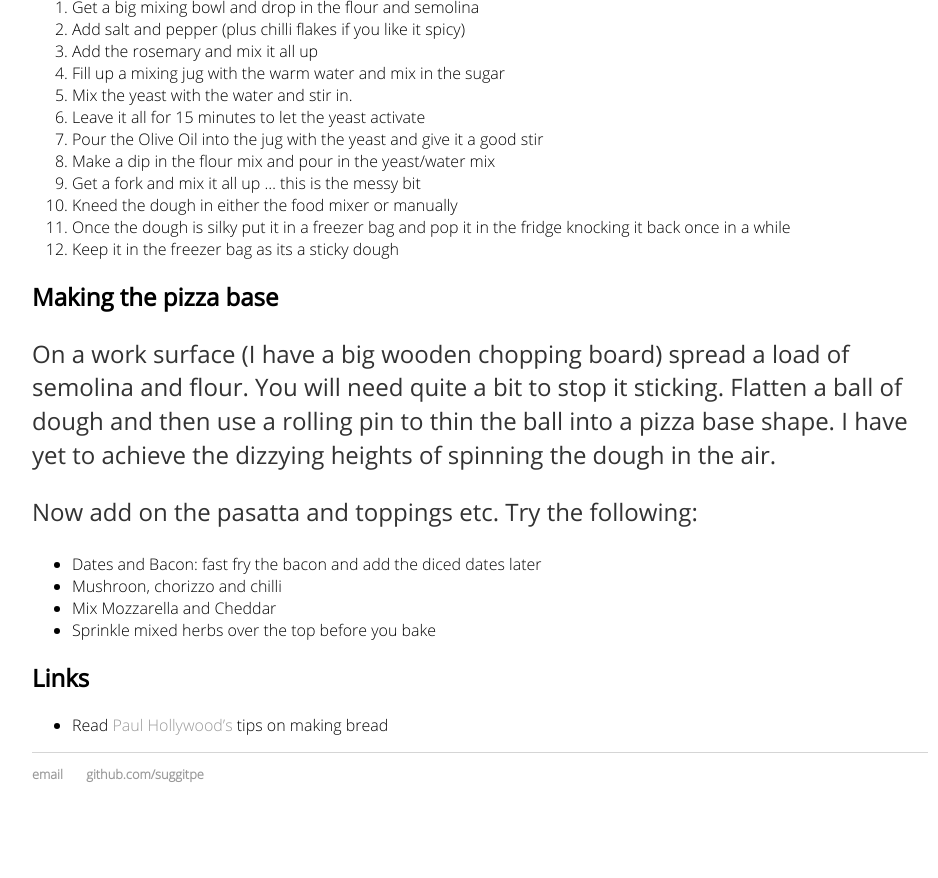
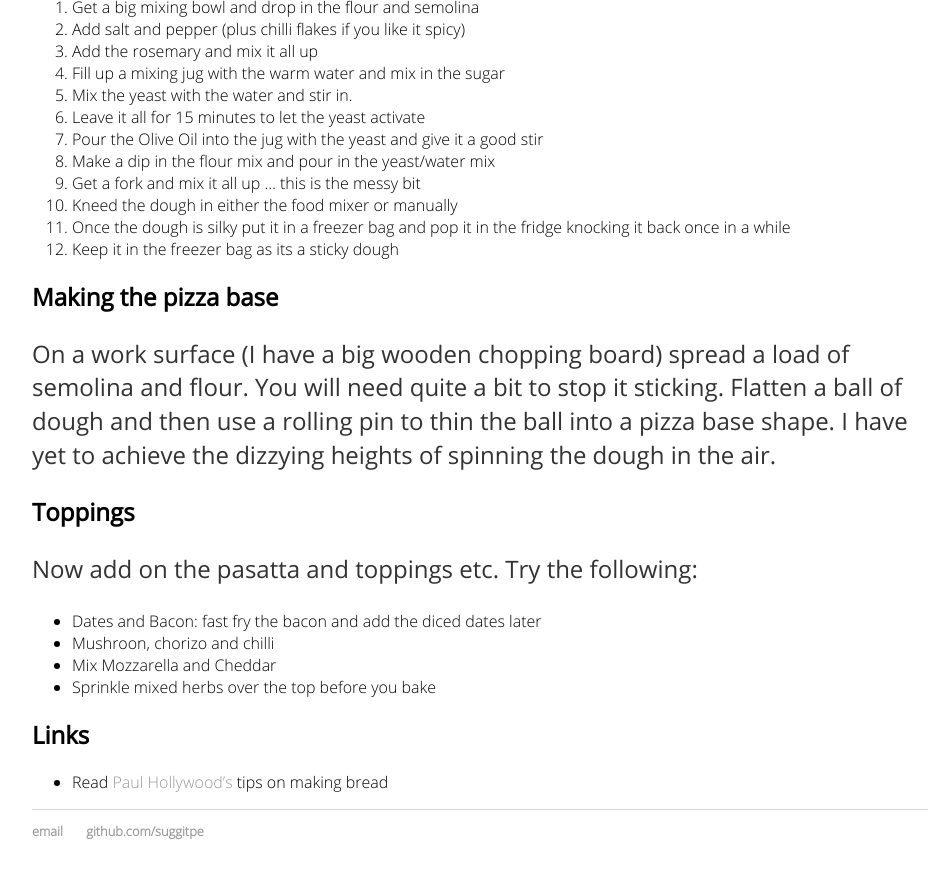
Before and after one commit to suggitpe/suggitpe.github.io, a Jekyll site: the page built from recipes/pizza-dough.md, in a window 1280 px wide and 900 px high, scrolled down 1035 px. Shown: the top 878 px of the window, without its empty margins (160-1098 px from the left). Built offline with Jekyll 4.4.1, drawn with Linux system fonts in a browser that asks for light colours; before the commit the page ends 1878 px from its top, so only the background shows below that.

Commit message:
fixed pizza dough

```diff
--- a/recipes/pizza-dough.md
+++ b/recipes/pizza-dough.md
@@ -44,10 +44,11 @@ This version of the dough is done trying to make as little mess as possible ...
 ## Making the pizza base
 On a work surface (I have a big wooden chopping board) spread a load of semolina and flour.  You will need quite a bit to stop it sticking.  Flatten a ball of dough and then use a rolling pin to thin the ball into a pizza base shape.  I have yet to achieve the dizzying heights of spinning the dough in the air.
 
+## Toppings
 Now add on the pasatta and toppings etc.  Try the following:
 
  - Dates and Bacon: fast fry the bacon and add the diced dates later
- - Mushroon, chorizzo and chilli
+ - Mushroon, chorizo and chilli
  - Mix Mozzarella and Cheddar
  - Sprinkle mixed herbs over the top before you bake
 
```
